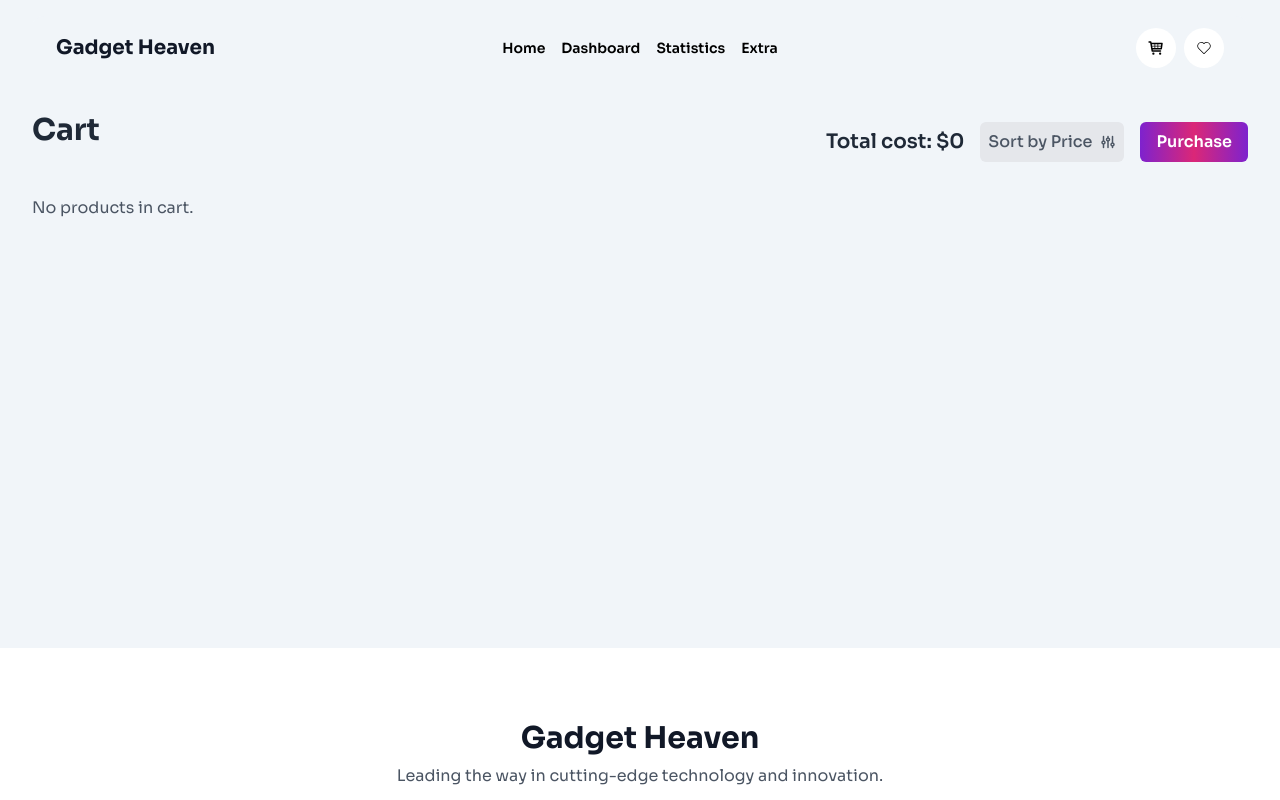
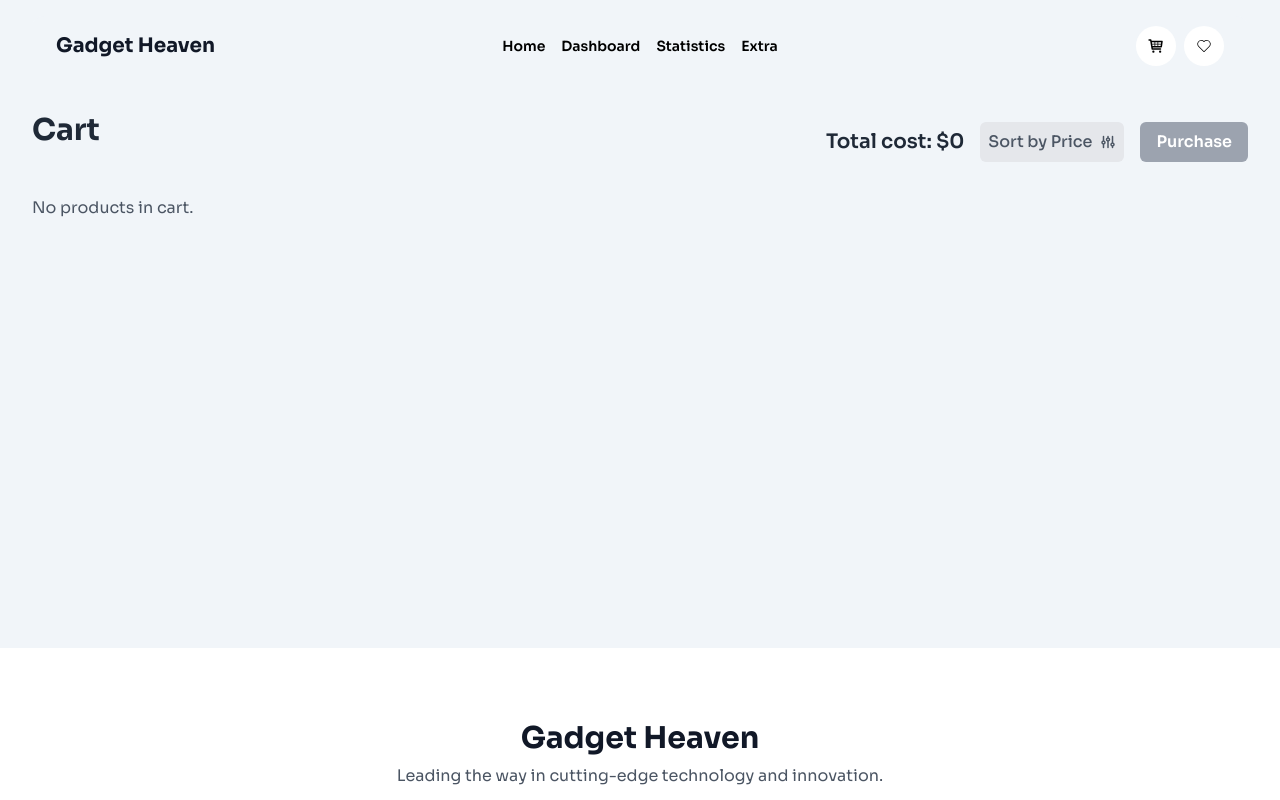
Before and after one commit to Kamil-Ahmed67/gadgets-heaven, a React (Vite) app: page /cart in a window 1280 px wide. Shown: the top 800 px of the page. Built offline with nearby package versions, Linux system fonts and the light colour scheme.

Commit message:
Dynamic Modal Added with Fuctionalities

```diff
--- a/index.html
+++ b/index.html
@@ -2,7 +2,7 @@
 <html lang="en" data-theme="light">
   <head>
     <meta charset="UTF-8" />
-    <link rel="icon" type="image/svg+xml" href="/vite.svg" />
+    <link rel="shortcut icon" href="/src/assets/favicon-16x16.png" type="image/x-icon">
     <meta name="viewport" content="width=device-width, initial-scale=1.0" />
     <title>Vite + React</title>
   </head>
--- a/src/components/Cart.jsx
+++ b/src/components/Cart.jsx
@@ -2,12 +2,16 @@ import { useState, useEffect } from "react";
 import toast from "react-hot-toast";
 import { TiDeleteOutline } from "react-icons/ti";
 import { getAllProduct } from "../utils";
-import { NavLink } from "react-router-dom";
+import modalImage from '../assets/Group.png'
+import {useNavigate } from "react-router-dom";
 import { PiSlidersBold } from "react-icons/pi";
 
 const Cart = () => {
     const [selectedGadgets, setSelectedGadgets] = useState([]);
     const [totalCost, setTotalCost] = useState(0);
+    const [showModal, setShowModal] = useState(false);
+    const [displayTotalCost, setDisplayTotalCost] = useState(0); // New state for displaying total cost in modal
+    const navigate = useNavigate();
 
     useEffect(() => {
         const savedGadgets = localStorage.getItem("addedProduct");
@@ -18,13 +22,11 @@ const Cart = () => {
         }
     }, []);
 
-    // Calculate total cost
     const calculateTotalCost = (gadgets) => {
         const total = gadgets.reduce((sum, item) => sum + item.price, 0);
         setTotalCost(total.toFixed(2));
     };
 
-    // Remove item from cart
     const removeItem = (id) => {
         const products = getAllProduct();
         const remaining = products.filter(product => product.product_id !== id);
@@ -34,10 +36,22 @@ const Cart = () => {
         toast.success('Successfully Removed!');
     };
 
-    // Sort items by price
     const sortByPrice = () => {
         const sortedGadgets = [...selectedGadgets].sort((a, b) => a.price - b.price);
         setSelectedGadgets(sortedGadgets);
+    };
+
+    const handlePurchase = () => {
+        setDisplayTotalCost(totalCost);
+        setShowModal(true);
+    };
+
+    const handleCloseModal = () => {
+        setShowModal(false);
+        setSelectedGadgets([]);
+        setTotalCost(0);
+        localStorage.removeItem("addedProduct");
+        navigate('/');
     };
 
     return (
@@ -47,14 +61,17 @@ const Cart = () => {
                 <div className="flex items-center gap-4">
                     <h2 className="text-xl font-semibold">Total cost: ${totalCost}</h2>
                     <button onClick={sortByPrice} className="bg-gray-200 flex items-center gap-2 p-2 rounded-md font-medium text-gray-600 hover:bg-gray-300">
-                       <span> Sort by Price</span> <PiSlidersBold></PiSlidersBold>
+                        <span>Sort by Price</span> <PiSlidersBold />
                     </button>
-                    <NavLink to='/'>
-                        <button className="bg-gradient-to-r from-purple-700 via-pink-600 to-purple-700 text-white px-4 py-2 rounded-md font-semibold hover:bg-purple-700">
-                            Purchase
-                        </button>
-                    </NavLink>
-
+                    <button
+                        onClick={handlePurchase}
+                        disabled={selectedGadgets.length === 0}
+                        className={`${
+                            selectedGadgets.length === 0 ? 'bg-gray-400 cursor-not-allowed' : 'bg-gradient-to-r from-purple-700 via-pink-600 to-purple-700'
+                        } text-white px-4 py-2 rounded-md font-semibold hover:bg-purple-700`}
+                    >
+                        Purchase
+                    </button>
                 </div>
             </div>
 
@@ -79,6 +96,22 @@ const Cart = () => {
             ) : (
                 <p className="text-gray-600 mt-6">No products in cart.</p>
             )}
+            {/* Modal Section */}
+            {showModal && (
+                <div className="fixed inset-0 flex items-center justify-center bg-black bg-opacity-50">
+                <div className="bg-white rounded-lg p-6 w-[90%] max-w-md">
+                    <div className="flex flex-col items-center text-center">
+                            <img src={modalImage} alt="Success Icon" className="h-14 w-16 mt-4 mb-4 text-white" />
+                        <h2 className="text-2xl font-bold mb-2">Payment Successfully</h2>
+                        <div className="divider"></div>
+                        <p className="text-gray-600">Thanks for purchasing.<br />Total: ${displayTotalCost}</p>
+                    </div>
+                    <button onClick={handleCloseModal} className="mt-6 w-full bg-gray-200 py-2 rounded-2xl font-semibold text-gray-700 hover:text-purple-700 hover:bg-gray-300">
+                        Close
+                    </button>
+                </div>
+            </div>
+            )}
         </div>
     );
 };
--- a/src/components/Navbar.jsx
+++ b/src/components/Navbar.jsx
@@ -6,7 +6,7 @@ import { NavLink, useLocation } from "react-router-dom";
 const Navbar = ({ cartCount }) => {
     const location = useLocation();
     return (
-        <div className={`navbar ${location.pathname === "/" ? "bg-purple-600" : "bg-slate-100"} rounded-t-xl px-2 md:px-6`}>
+        <div className={`navbar pb-3 ${location.pathname === "/" ? "bg-purple-600" : "bg-slate-100"} rounded-t-xl px-2 md:px-6`}>
             <div className="navbar-start">
                 <div className="dropdown">
                     <div tabIndex={0} role="button" className="btn btn-ghost lg:hidden">
```
